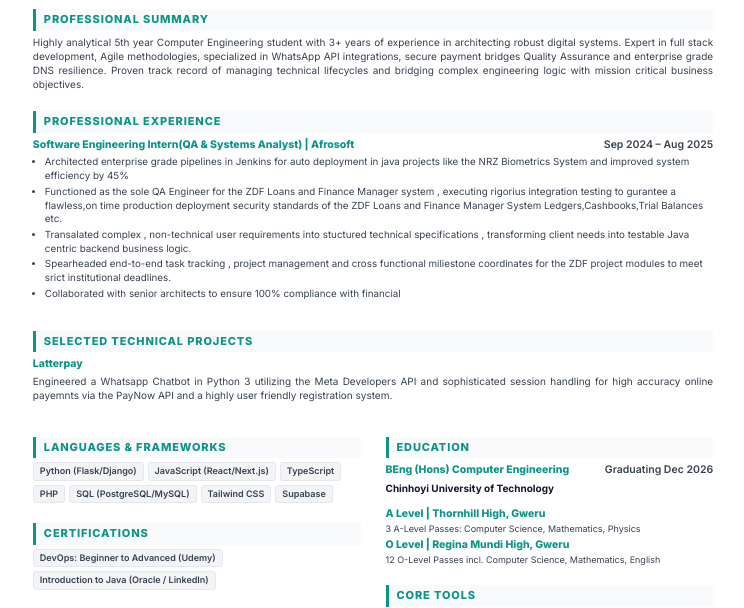
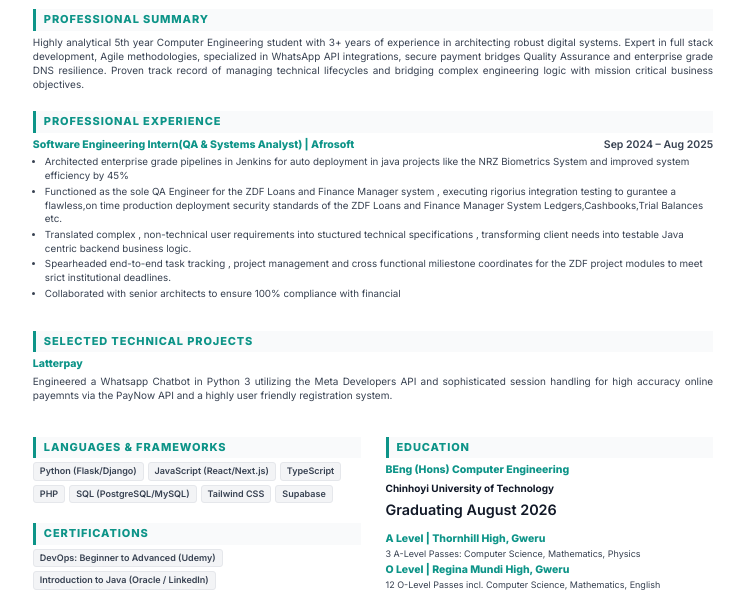
Before and after one commit to Mapetere/personal_portfolio, a website: page cv.html in a window 1280 px wide. Shown: the part 138-746 px from the top of the page, without its empty margins (267-1011 px from the left). Drawn offline with Linux system fonts and the light colour scheme.

Commit message:
fix grad 2026

```diff
--- a/cv.html
+++ b/cv.html
@@ -297,7 +297,7 @@
                         integration testing to gurantee a flawless,on time production deployment
                         security standards of the ZDF Loans and Finance Manager System Ledgers,Cashbooks,Trial Balances etc.
                     </li>
-                    <li>Transalated complex , non-technical user requirements into stuctured technical specifications
+                    <li>Translated complex , non-technical user requirements into stuctured technical specifications
                     , transforming  client needs into testable Java centric backend business logic.</li>
                     <li>Spearheaded end-to-end task tracking , project management and cross functional miliestone
                     coordinates for the ZDF project modules to meet srict institutional deadlines.</li>
@@ -351,9 +351,9 @@
                     <div class="experience-item">
                         <div class="item-header">
                             <span class="item-title">BEng (Hons) Computer Engineering</span>
-                            <span class="item-date">Graduating Dec 2026</span>
                         </div>
                         <div class="item-org">Chinhoyi University of Technology</div>
+                        <div style="font-size:0.9rem; font-weight: 600; opacity 0.85;margin-top: 2px;">Graduating August 2026</div>
                     </div>
 
                     <div class="experience-item" style="margin-bottom: 2px;">
```
